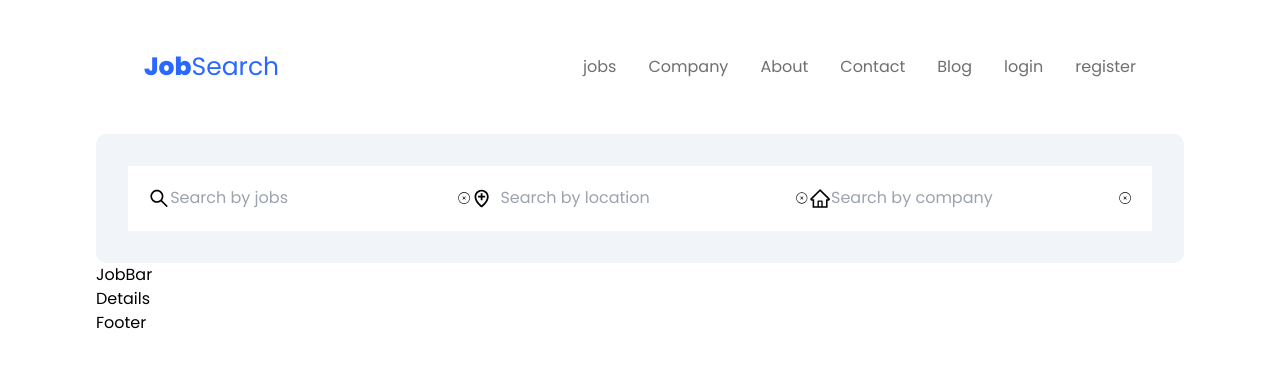
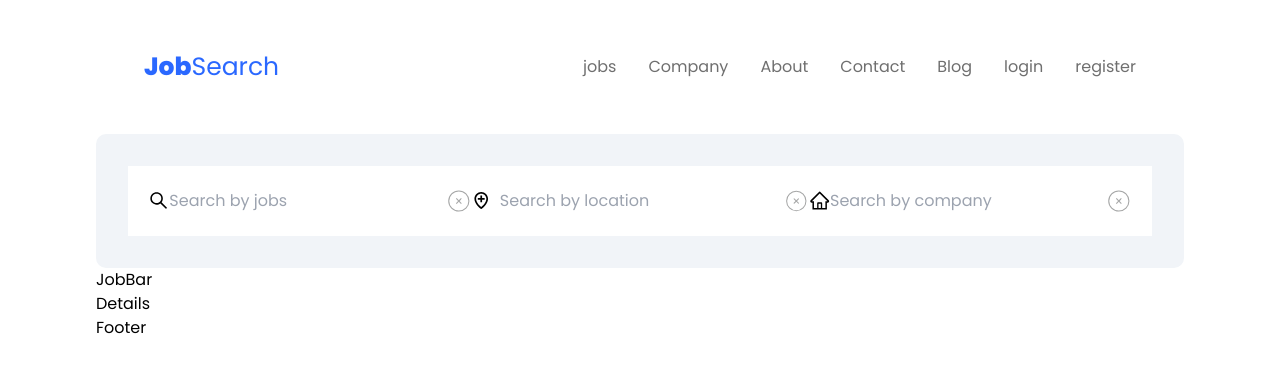
Before and after one commit to ArunprakashLfs/reactui, a React (Create React App) app: page / in a window 1280 px wide. Shown: the top 372 px of the page. Built offline with nearby package versions, Linux system fonts and the light colour scheme.

Commit message:
added icon color

```diff
--- a/src/components/Search/Search.jsx
+++ b/src/components/Search/Search.jsx
@@ -9,21 +9,21 @@ const Search = ()=>{
             <form>
                 <div className='flex items-center justify-between p-5 bg-white shadow-greyish-500 gap-[px]'>
                     <div className='searchOption flex items-center bg-white '>
-                        <AiOutlineSearch className='icon text-[25px]'/>
+                        <AiOutlineSearch className='icon text-[25px] hover:text-blueColor'/>
                         <input type="text" placeholder="Search by jobs" className='focus:outline-none w-[100%] bg-transparent text-blue-500'/>
-                        <CiCircleRemove />
+                        <CiCircleRemove  className='icon text-[30px] text-[#a5a6a6] hover:text-blueColor'/>
                     </div>
                     <div className='searchlocation flex items-center gap-2'>
                         {/* <AiOutlineSearch /> */}
-                        <BiLocationPlus className='icon text-[25px]'/>
+                        <BiLocationPlus className='icon text-[25px] hover:text-blueColor'/>
                         <input type="text" placeholder="Search by location"  className='focus:outline-none w-[100%] bg-transparent text-blue-500'/>
-                        <CiCircleRemove />
+                        <CiCircleRemove className='icon text-[30px] text-[#a5a6a6] hover:text-blueColor'/>
                     </div>
                     <div className='searchcompany flex items-center bg-white '>
                         {/* <AiOutlineSearch /> */}
-                        <AiOutlineHome className='icon text-[25px]'/>
+                        <AiOutlineHome className='icon text-[25px] hover:text-blueColor'/>
                         <input type="text" placeholder="Search by company" className='focus:outline-none w-[100%] bg-transparent text-blue-500'/>
-                        <CiCircleRemove />
+                        <CiCircleRemove className='icon text-[30px] text-[#a5a6a6] hover:text-blueColor' />
                     </div>
                 <div>
 
```
